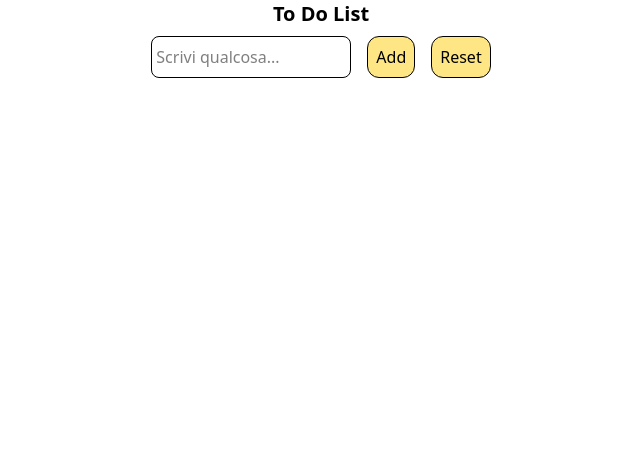
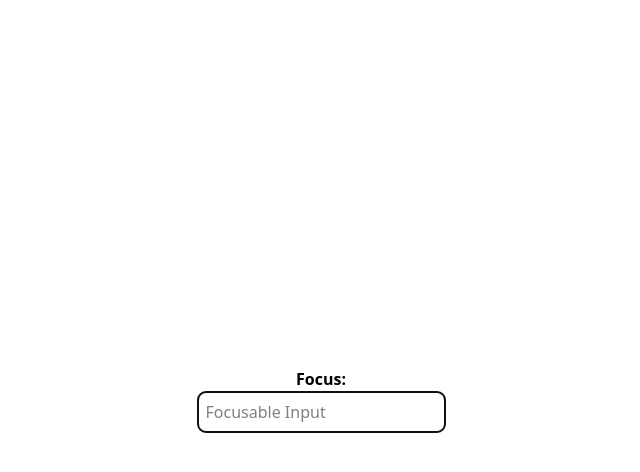
Before and after one commit to OhAndre00/react-form, a React (Vite) app: page / in a window 1280 px wide. Shown: the top 472 px of the page, without its empty margins (319-959 px from the left). Built offline with nearby package versions, Linux system fonts and the light colour scheme.

Commit message:
fixed esercizio focusable input

```diff
--- a/src/App.jsx
+++ b/src/App.jsx
@@ -1,10 +1,4 @@
-import Colors from "./Colors";
 import FocusableInput from "./FocusableInput";
-import InteractiveWelcome from "./InteractiveWelcome";
-import Login from "./Login";
-import MountedComponent from "./MountedComponent";
-import ToDoList from "./ToDoList";
-import UncontrolledLogin from "./UncontrolledLogin";
 
 function App() {
   const handleLogin = (state) => {
@@ -30,27 +24,23 @@ function App() {
     //   </div>
     // ),
     // (
+    <div className="flex flex-col justify-center items-center h-screen">
+      <h2 className="font-bold text-center">Focus:</h2>
+      <FocusableInput />
+    </div>
+    // ),
+
+    // (
     //   <div>
-    //     <FocusableInput />
+    //     <h1 className="font-bold text-2xl">Color List</h1>
+    //     <Colors colors={colorList} />
     //   </div>
     // ),
     // (
     //   <div>
-    //     <MountedComponent />
+    //     <ToDoList />
     //   </div>
     // )
-
-    (
-      <div>
-        <h1 className="font-bold text-2xl">Color List</h1>
-        <Colors colors={colorList} />
-      </div>
-    ),
-    (
-      <div>
-        <ToDoList />
-      </div>
-    )
   );
 }
 
--- a/src/FocusableInput.jsx
+++ b/src/FocusableInput.jsx
@@ -1,11 +1,27 @@
-import { useEffect } from "react";
+import { useEffect, useRef } from "react";
 
 export default function FocusableInput() {
+  const mountedRef = useRef(false);
+
   const inputRef = useRef(null);
 
   useEffect(() => {
-    inputRef.current.focus();
+    if (!mountedRef.current) {
+      mountedRef.current = true;
+      console.log("Montato per la prima volta");
+    } else {
+      console.log("Montato per la seconda volta");
+    }
+
+    inputRef.current?.focus();
   }, []);
 
-  return <input ref={inputRef} type="text" />;
+  return (
+    <input
+      className="border rounded-lg p-2 w-fit"
+      placeholder="Focusable Input"
+      type="text"
+      ref={inputRef}
+    />
+  );
 }
--- a/src/MountedComponent.jsx
+++ /dev/null
@@ -1,16 +0,0 @@
-import { useEffect, useRef, useState } from "react";
-
-export default function MountedComponent() {
-  const mountedRef = useRef(false);
-  const [mounted, setMounted] = useState(false);
-
-  useEffect(() => {
-    if (!mountedRef.current) {
-      mountedRef.current = true;
-      setMounted(true);
-      console.log("Montato per la prima volta");
-    }
-  }, []);
-
-  return <div>{mounted && <p>Componente Montato.</p>}</div>;
-}
```
